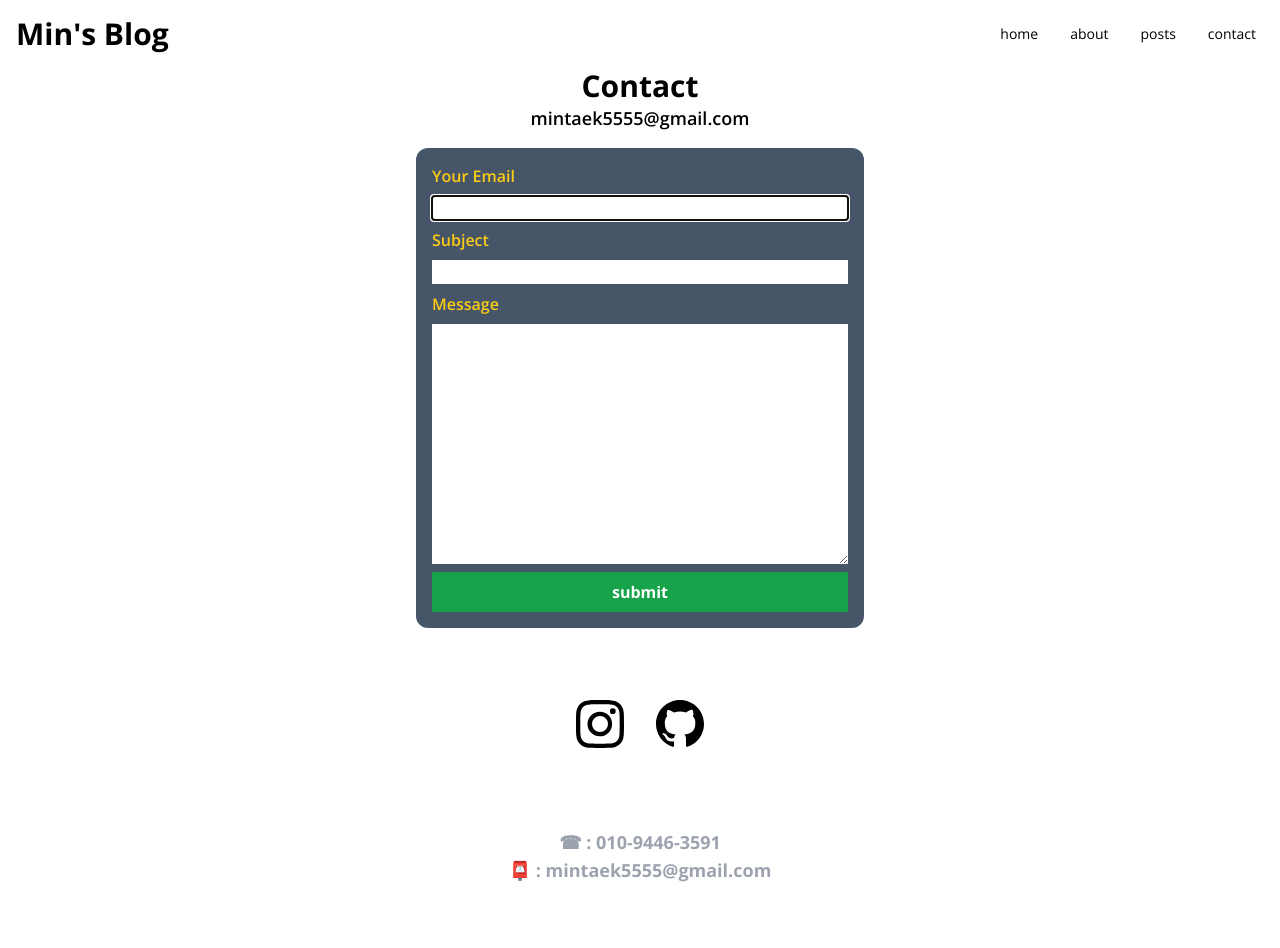
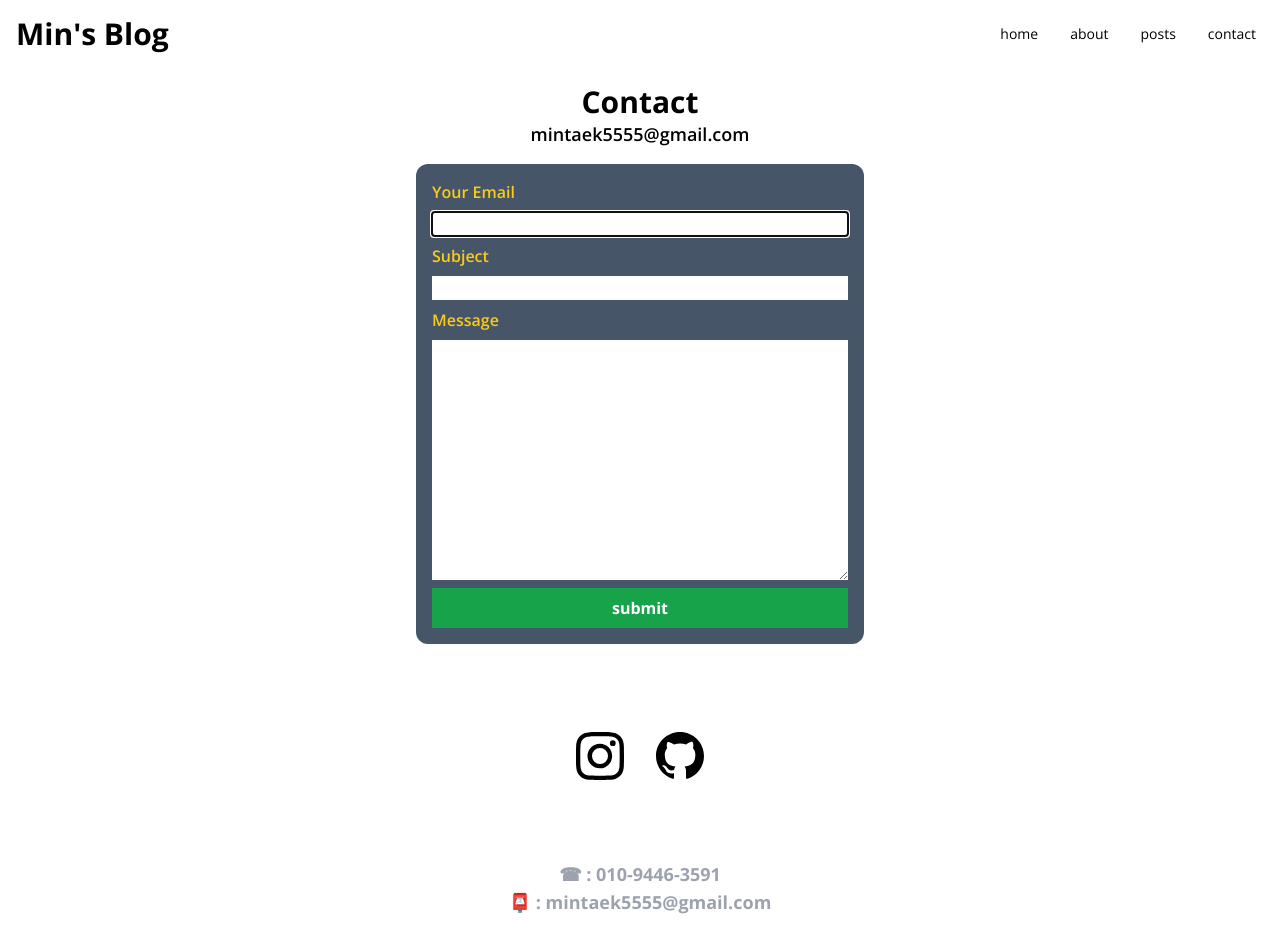
Before and after one commit to MintaekCho/Blog-app, a Next.js app: page /contact in a window 1280 px wide. Before the commit the page ends 916 px from the top, so only its background shows below. Built offline with nearby package versions, Linux system fonts and the light colour scheme.

Commit message:
styles: contact page 패딩값 수정

```diff
--- a/src/app/contact/page.tsx
+++ b/src/app/contact/page.tsx
@@ -3,7 +3,7 @@ import React from "react";
 
 export default function ContactPage() {
   return (
-    <section className="flex flex-col gap-4 items-center">
+    <section className="flex flex-col gap-4 items-center p-4">
       <div className="text-center">
         <h1 className="text-3xl font-bold">Contact</h1>
         <p className="text-lg font-semibold">mintaek5555@gmail.com</p>
```
